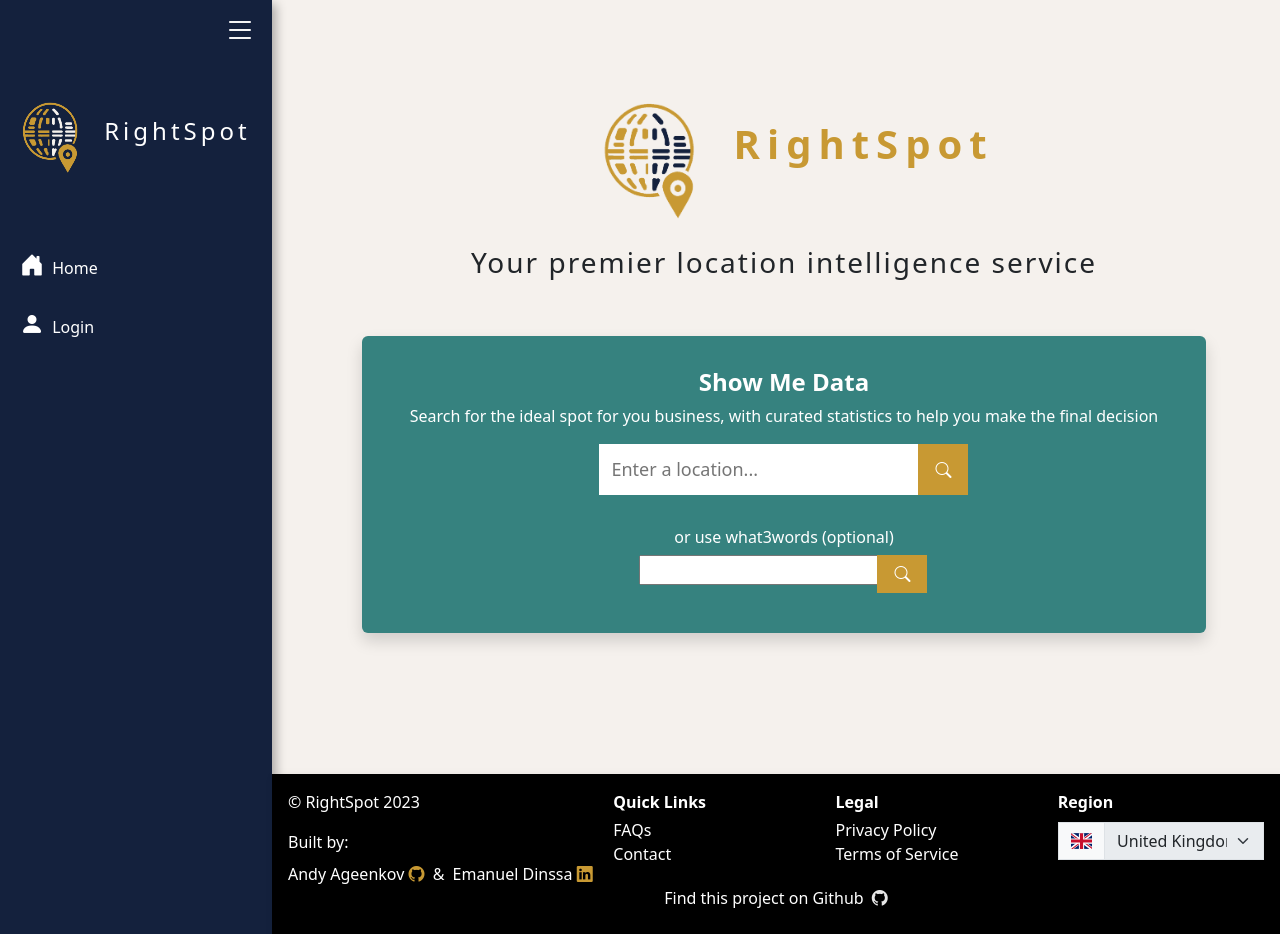
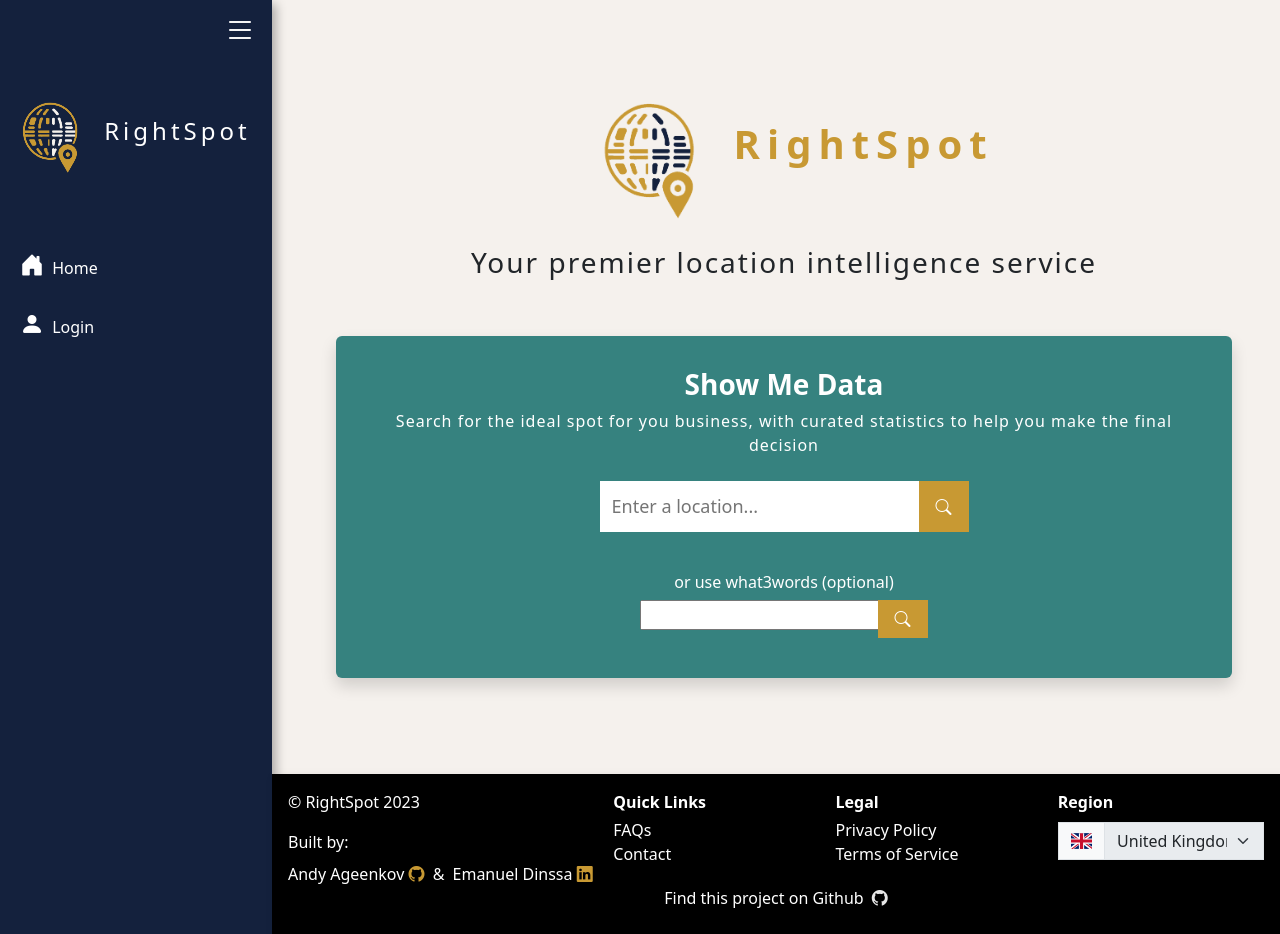
Before and after one commit to rightspot-ga/RightSpot, a Django app: template main_app/templates/home.html in a window 1280 px wide. Run offline with Django 4.2, Linux system fonts and the light colour scheme; the template is opened without the code that fills it, so the values that code supplies are empty; some libraries are stand-ins or nearby versions.

Commit message:
Minor home page styling changes

```diff
--- a/main_app/templates/home.html
+++ b/main_app/templates/home.html
@@ -25,17 +25,17 @@
     </div>
     <div class="row d-flex flex-column">
         <div class="bg-secondary text-white text-center py-3 px-5 my-5 shadow rounded d-flex flex-column justify-content-center align-items-center">
-            <h4 class="mt-3 fw-bold">Show Me Data</h4>
-            <p>
+            <h3 class="mt-3 fw-bold">Show Me Data</h3>
+            <p class="letter-spacing-1 mb-4">
                 Search for the ideal spot for you business, with curated statistics to help you make the final decision
             </p>
             <form id="normal-search" class="" action="/locations/" method="GET">
                 <div class="input-group d-flex flex-row align-items-stretch justify-content-center">
                     <div class="input-group full-width nowrap d-flex justify-content-center">
                         <div>
-                            <input type="text" id="location_search" name="gQuery" class="" placeholder="Enter a location...">
+                            <input type="text" id="location_search" name="gQuery" class="mb-2" placeholder="Enter a location...">
                         </div>
-                        <div>
+                        <div class="mb-2">
                             <button type="submit" id="location_search_btn" class="btn btn-accent text-white fw-bold px-3 h-100"><span class="pe-3 fw-normal letter-spacing-2 mobile-show">Search</span><i class="bi bi-search"></i></button>
                         </div>
                     </div>
```
